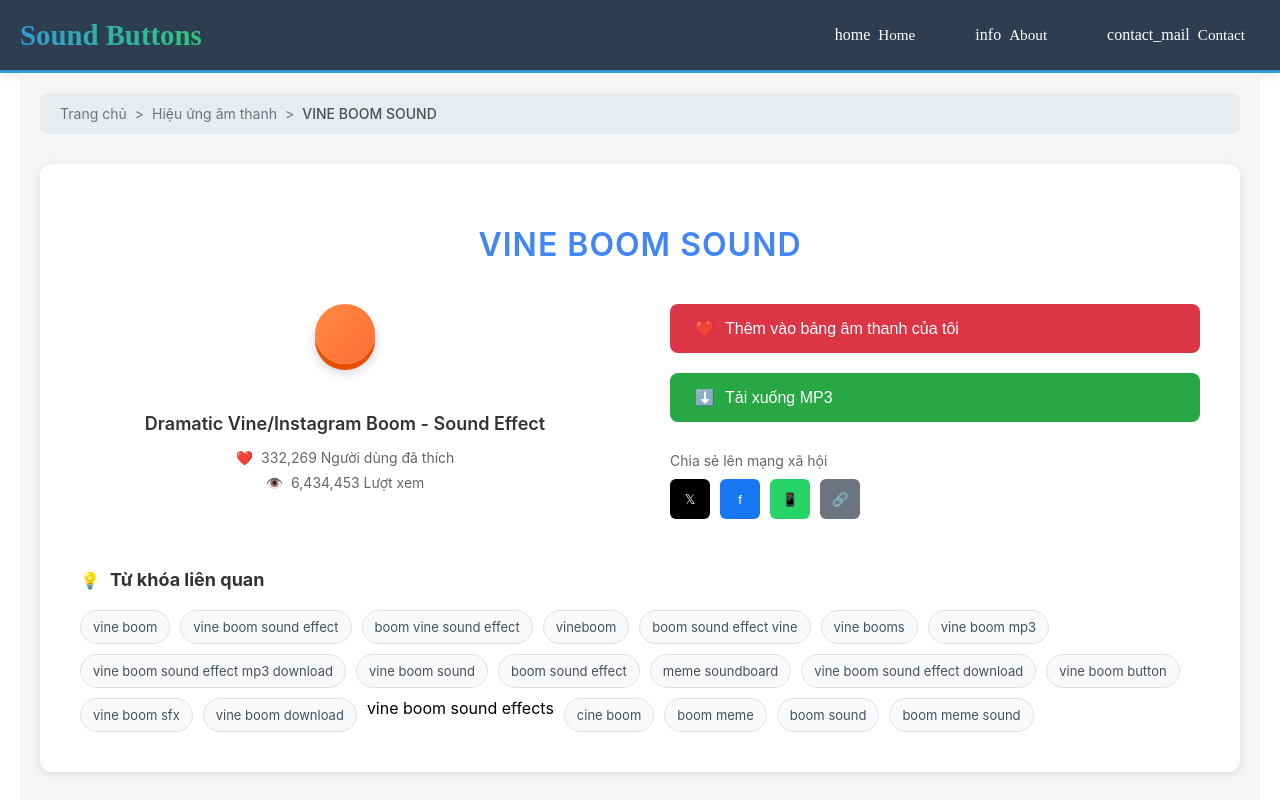
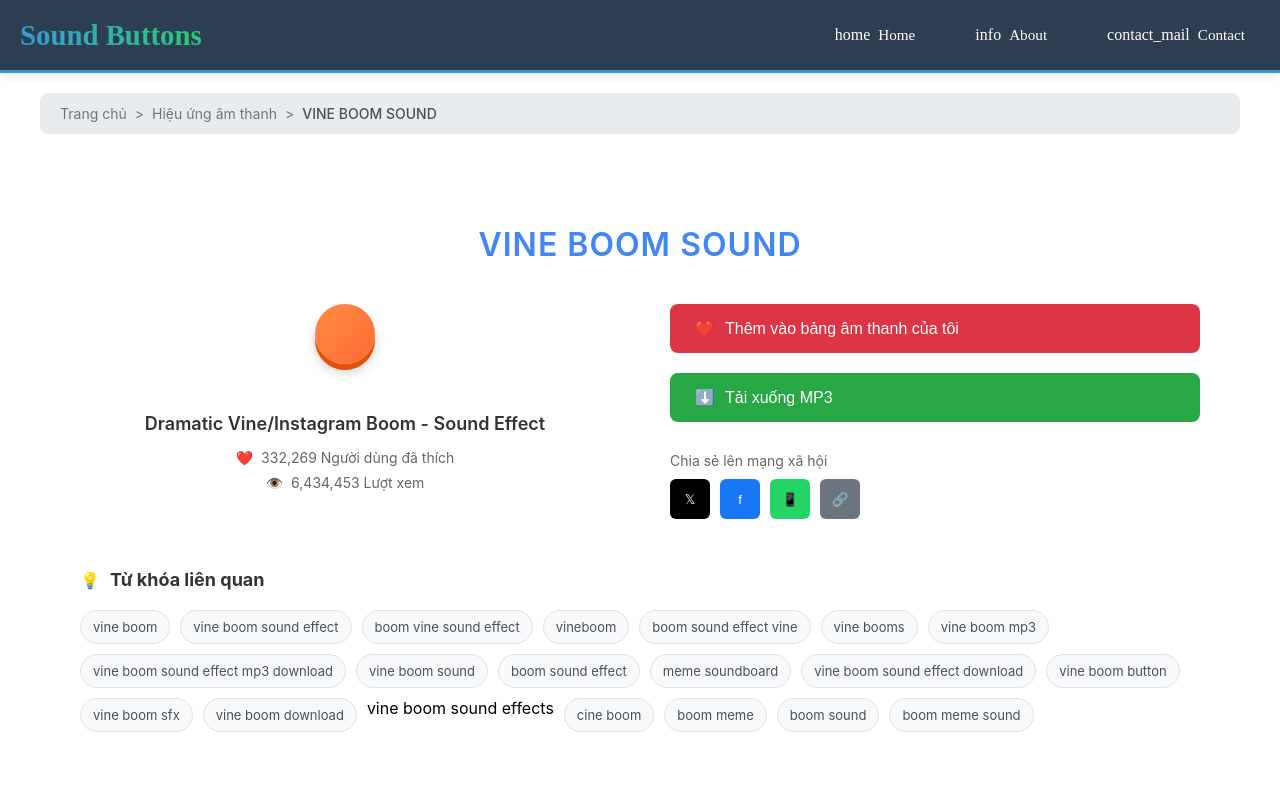
Before and after one commit to trungtd1709/sound_fe, an Angular app: page /sound/1 in a window 1280 px wide. Shown: the top 800 px of the page. Built offline with nearby package versions, Linux system fonts and the light colour scheme.

Commit message:
sound detail

```diff
--- a/src/app/pages/sound-detail/sound-detail.component.html
+++ b/src/app/pages/sound-detail/sound-detail.component.html
@@ -23,7 +23,7 @@
             <div class="stats">
               <div class="stat-item">
                 <span class="heart-icon">❤️</span>
-                <span class="stat-text">332,269 Người dùng đã thích</span>
+                 <span class="stat-text">332,269 Người dùng đã thích</span>
               </div>
               <div class="stat-item">
                 <span class="eye-icon">👁️</span>
--- a/src/app/pages/sound-detail/sound-detail.component.scss
+++ b/src/app/pages/sound-detail/sound-detail.component.scss
@@ -3,7 +3,7 @@
     margin: 0 auto;
     padding: 20px;
     font-family: -apple-system, BlinkMacSystemFont, 'Segoe UI', Roboto, sans-serif;
-    background-color: #f5f5f5;
+    // background-color: #f5f5f5;
     min-height: 100vh;
   }
 
@@ -38,7 +38,7 @@
     background-color: white;
     border-radius: 12px;
     padding: 40px;
-    box-shadow: 0 2px 10px rgba(0, 0, 0, 0.1);
+    // box-shadow: 0 2px 10px rgba(0, 0, 0, 0.1);
   }
 
   .page-title {
```
